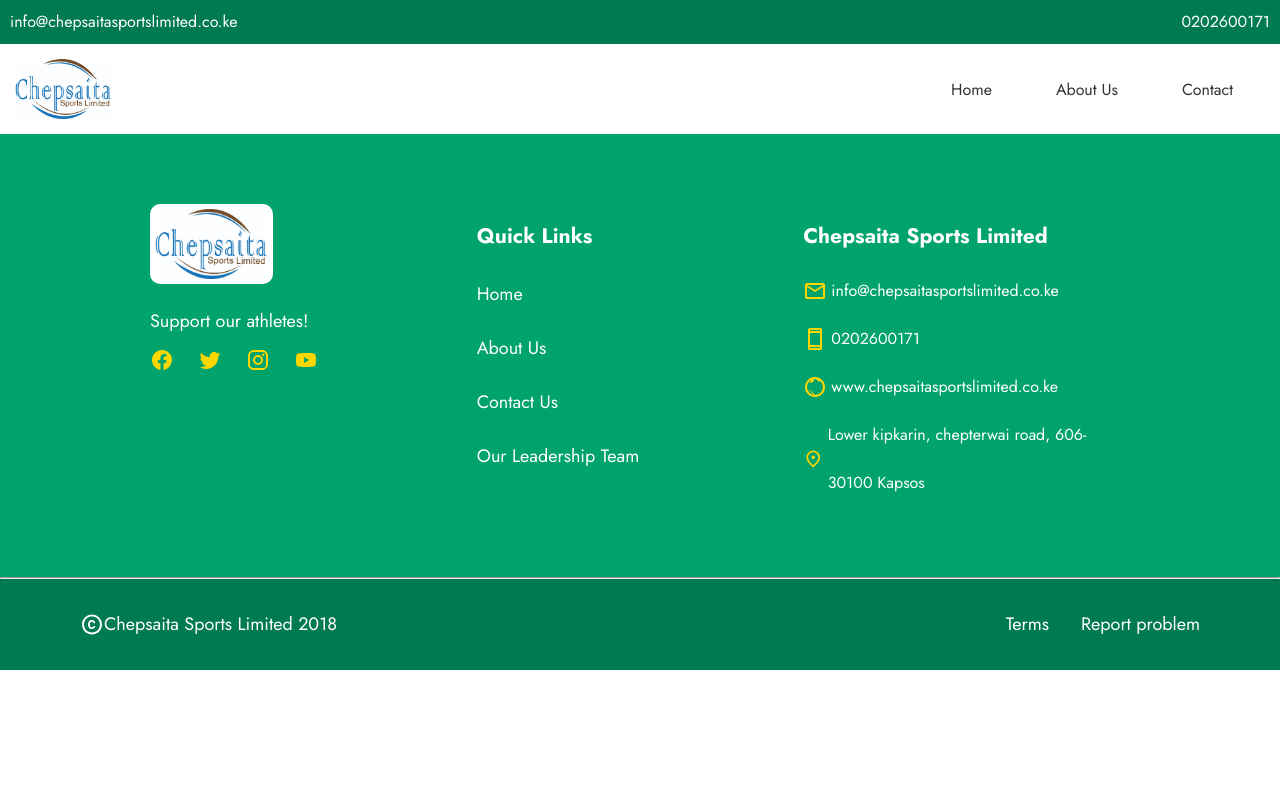
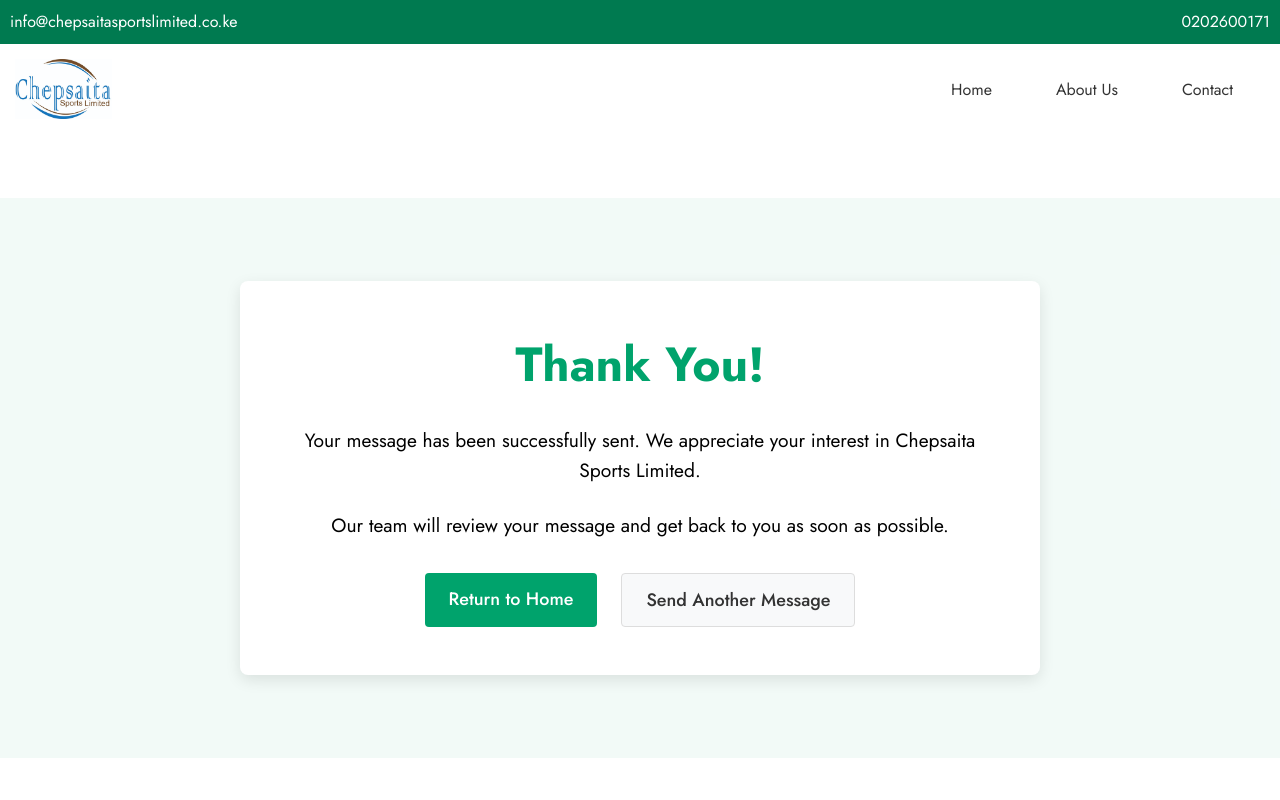
Before and after one commit to Mutisostud02/Chepsaita, a React (Vite) app: page /thank-you in a window 1280 px wide. Shown: the top 800 px of the page. Built offline with nearby package versions, Linux system fonts and the light colour scheme.

Commit message:
Added style for new ThankYou Page and added route to the page.

```diff
--- a/src/App.jsx
+++ b/src/App.jsx
@@ -6,6 +6,7 @@
 import { useEffect } from "react";
 import { useLocation } from "react-router-dom";
 import ContactPage from "./pages/ContactPage";
+import ThankYouPage from "./pages/ThankYouPage";
 import BackToTop from "./components/BackToTop"; // Import the button
 
 function ScrollToTop() {
@@ -27,6 +28,7 @@
         <Route path="/" element={<HomePage />} />
         <Route path="/about" element={<AboutProgramsPage />} />
         <Route path="/contact" element={<ContactPage />} />
+        <Route path="/thank-you" element={<ThankYouPage />} />
       </Routes>
       <FooterDetails />
       <BackToTop />
--- a/src/index.css
+++ b/src/index.css
@@ -691,6 +691,99 @@
   height: 0.3px;
 }
 
+/* Thank You Page */
+.thank-you-page {
+  position: relative;
+  z-index: 1;
+  margin-top: 2rem;
+  margin-bottom: 2rem;
+  min-height: 70vh;
+  display: flex;
+  justify-content: center;
+  align-items: center;
+  padding: 2rem;
+  background-color: rgba(0, 163, 108, 0.05);
+}
+
+.thank-you-content {
+  max-width: 800px;
+  text-align: center;
+  padding: 3rem;
+  background-color: white;
+  border-radius: 8px;
+  box-shadow: 0 5px 15px rgba(0, 0, 0, 0.1);
+}
+
+.thank-you-content h1 {
+  color: #00a36c;
+  font-size: clamp(2rem, 5vw, 3rem);
+  margin-bottom: 1.5rem;
+}
+
+.thank-you-content p {
+  font-size: clamp(1rem, 3vw, 1.2rem);
+  margin-bottom: 1.5rem;
+  line-height: 1.6;
+}
+
+.thank-you-links {
+  display: flex;
+  justify-content: center;
+  gap: 1.5rem;
+  margin-top: 2rem;
+  flex-wrap: wrap;
+}
+
+.thank-you-button {
+  display: inline-block;
+  padding: 0.8rem 1.5rem;
+  background-color: #00a36c;
+  color: white;
+  text-decoration: none;
+  border-radius: 4px;
+  font-weight: 500;
+  transition: all 0.3s ease;
+}
+
+.thank-you-button:hover {
+  background-color: #007a50;
+  transform: translateY(-2px);
+}
+
+.thank-you-button.secondary {
+  background-color: #f8f9fa;
+  color: #333;
+  border: 1px solid #ddd;
+}
+
+.thank-you-button.secondary:hover {
+  background-color: #e9ecef;
+}
+
+@media (max-width: 576px) {
+  .thank-you-content {
+    padding: 2rem 1rem;
+  }
+
+  .thank-you-links {
+    flex-direction: column;
+    gap: 1rem;
+  }
+}
+
+/* Map Loading */
+.map-loading {
+  width: 100%;
+  height: 300px;
+  display: flex;
+  justify-content: center;
+  align-items: center;
+  background-color: rgba(0, 163, 108, 0.1);
+  color: #00a36c;
+  font-weight: bold;
+  font-size: 1.2rem;
+}
+
 /* Back to Top Button */
 .back-to-top {
   position: fixed;
@@ -716,12 +809,8 @@
 }
 
 .material-symbols-outlined {
-  font-family: 'Material Symbols Outlined';
-  font-variation-settings:
-    'FILL' 0,
-    'wght' 400,
-    'GRAD' 0,
-    'opsz' 24;
+  font-family: "Material Symbols Outlined";
+  font-variation-settings: "FILL" 0, "wght" 400, "GRAD" 0, "opsz" 24;
 }
 
 /* Tablet Breakpoint */
```
